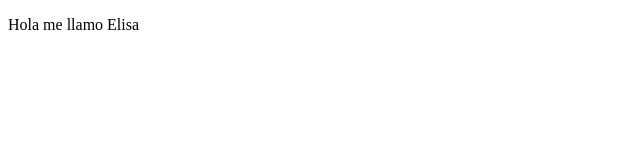
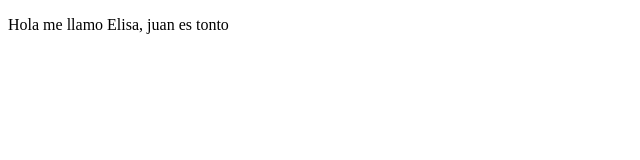
Before and after one commit to elisa212103/ci-cd, a plain HTML site: page src/index.html in a window 1280 px wide. Shown: the full height of the page, 0-640 px from the left. Drawn offline with Linux system fonts and the light colour scheme.

Commit message:
cambio cicd3

```diff
--- a/src/index.html
+++ b/src/index.html
@@ -2,5 +2,5 @@
 <!DOCTYPE html>
 <html lang='es'>
 <head><title>Mi primera pag web</title></head>
-<body><p>Hola me llamo Elisa</p></body>
+<body><p>Hola me llamo Elisa, juan es tonto</p></body>
 </html>
```
